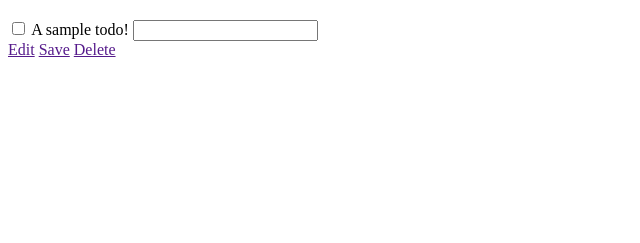
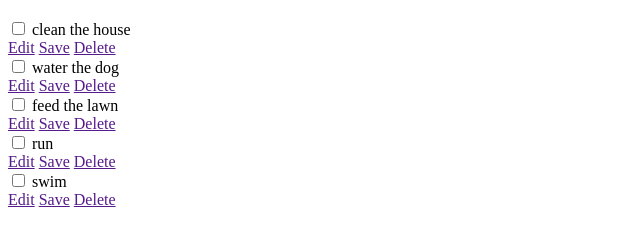
Before and after one commit to kuminin/Angular-Basics, a plain HTML site: page index.html in a window 1280 px wide. Shown: the part 61-304 px from the top of the page, without its empty margins (0-640 px from the left). Drawn offline with nearby package versions, Linux system fonts and the light colour scheme.

Commit message:
Finished ng-model ng-click and ng-repeat section

```diff
--- a/index.html
+++ b/index.html
@@ -8,13 +8,15 @@
   <body ng-app="todoListApp">
     <div ng-controller="mainCtrl" class="list">
       <h1 ng-click="helloWorld()">My TODOs</h1>
-      <input type="checkbox" name=""/>
-      <label class="editing-label" ng-click="helloWorld()">A sample todo!</label>
-      <input class="editing-label" type="text"/>
-      <div class="actions" ng-controller="coolCtrl">
-        <a href="" ng-click="whoAmI()">Edit</a>
-        <a href="" ng-click="helloWorld()">Save</a>
-        <a href="" class="Delete">Delete</a>
+      <div ng-repeat="todo in todos">
+        <input ng-model="todo.completed" type="checkbox" name=""/>
+        <label ng-hide="editing"class="editing-label" ng-click="helloWorld()">{{todo.name}}</label>
+        <input ng-show="editing" ng-model="todo.name" class="editing-label" type="text"/>
+        <div class="actions">
+          <a href="" ng-click=" editing = !editing">Edit</a>
+          <a href="" ng-click="helloWorld()">Save</a>
+          <a href="" class="Delete">Delete</a>
+        </div>
       </div>
     </div>
     <script type="text/javascript" src="vendor/angular.min.js"></script>
--- a/scripts/app.js
+++ b/scripts/app.js
@@ -3,14 +3,12 @@ angular.module("todoListApp", [])
     $scope.helloWorld = () => {
         console.log("Hello there! This is the helloWorld controller function, in the mainCtrl!");
     };
-})
 
-.controller('coolCtrl', ($scope) => {
-    $scope.whoAmI = () => {
-        console.log("Hello there, this is the coolCtrl function!");
-    };
-
-    $scope.helloWorld = () => {
-        console.log("This is not the main ctrl!");
-    }
+    $scope.todos = [
+        {"name": "clean the house"},
+        {"name": "water the dog"},
+        {"name": "feed the lawn"},
+        {"name": "run"},
+        {"name": "swim"}
+    ];
 });
```
